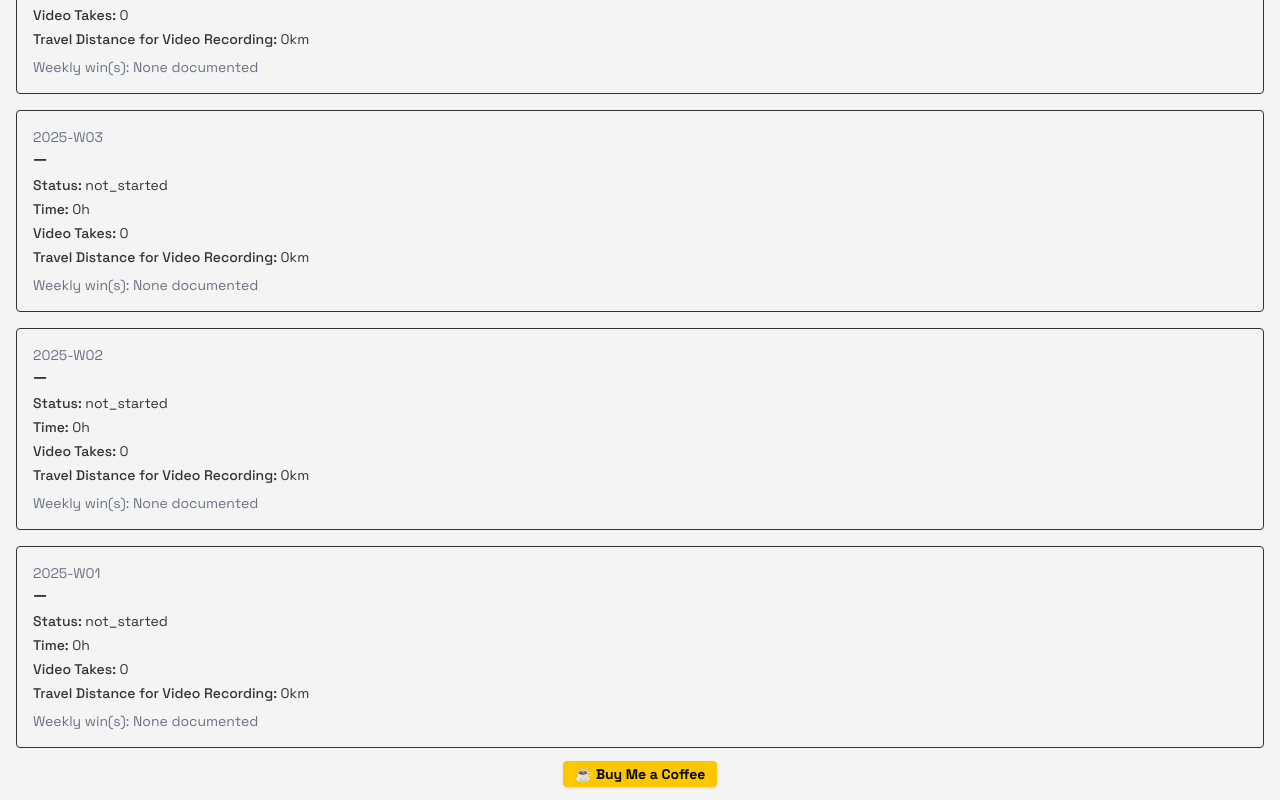
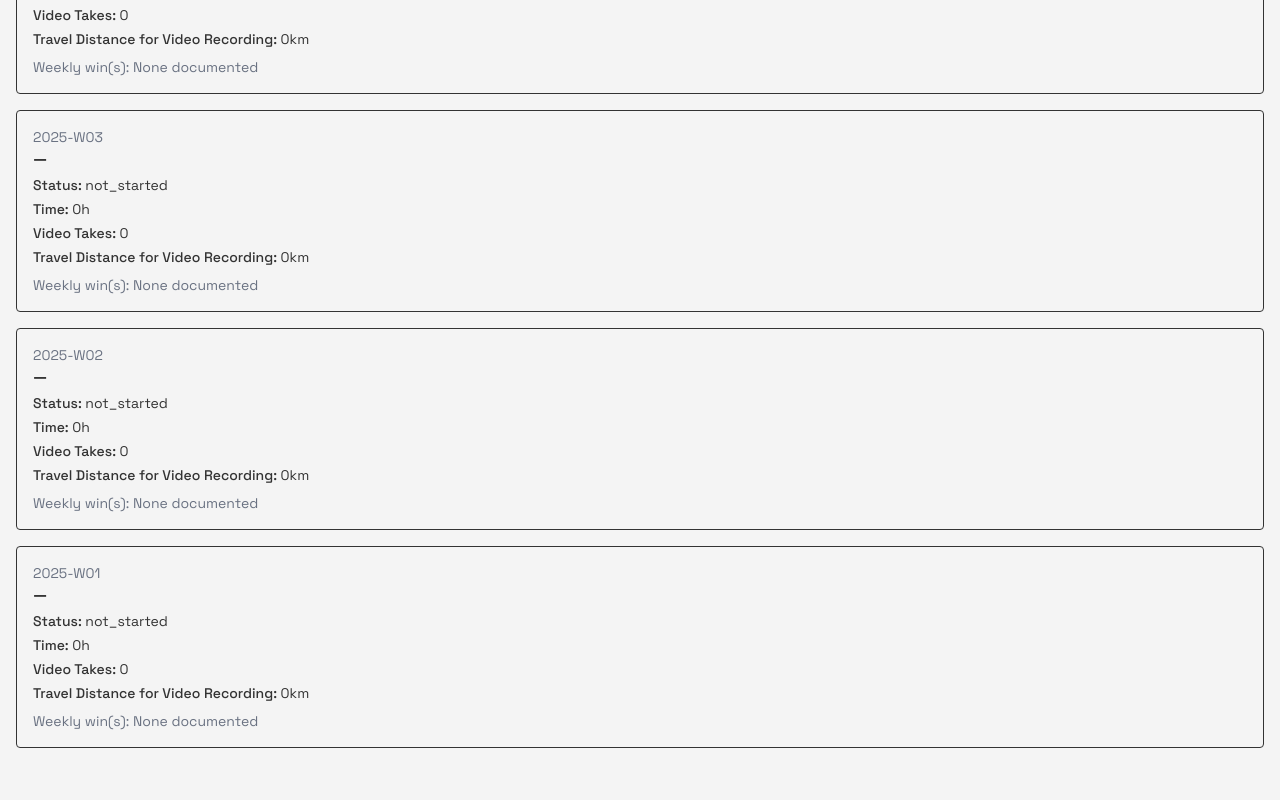
Before and after one commit to sampittko/creator-dashboard, a Next.js app: page / in a window 1280 px wide. Shown: the part 8228-9028 px from the top of the page. Built offline with nearby package versions, Linux system fonts and the light colour scheme.

Commit message:
chore: removes bmc link

```diff
--- a/app/page.tsx
+++ b/app/page.tsx
@@ -203,16 +203,6 @@ export default function DashboardPage() {
           </div>
         ))}
       </div>
-
-      <footer className="text-center text-sm text-gray-500 dark:text-gray-400">
-        <a
-          href="https://www.buymeacoffee.com/sampittko"
-          target="_blank"
-          className="text-sm bg-yellow-400 hover:bg-yellow-300 text-black font-bold py-1 px-3 rounded shadow whitespace-nowrap"
-        >
-          ☕ Buy Me a Coffee
-        </a>
-      </footer>
     </main>
   );
 }
```
